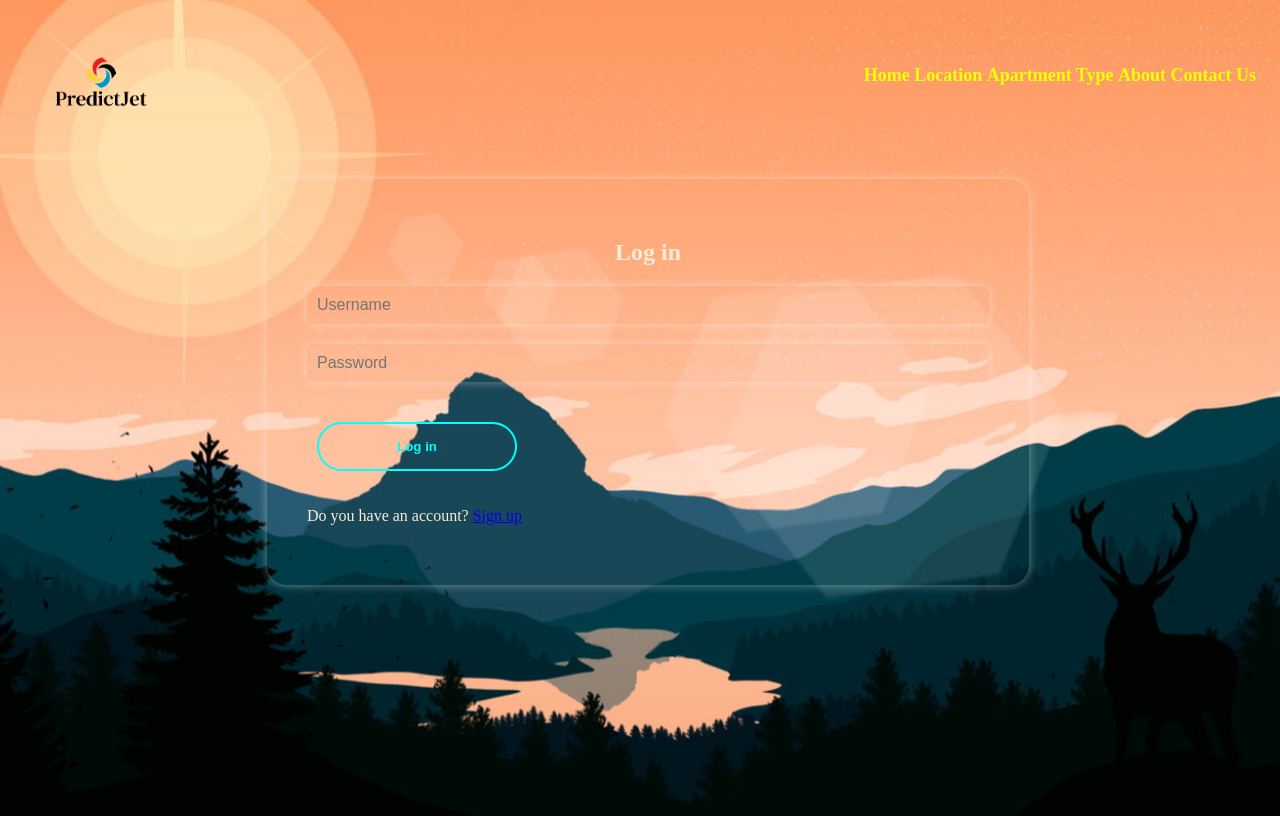
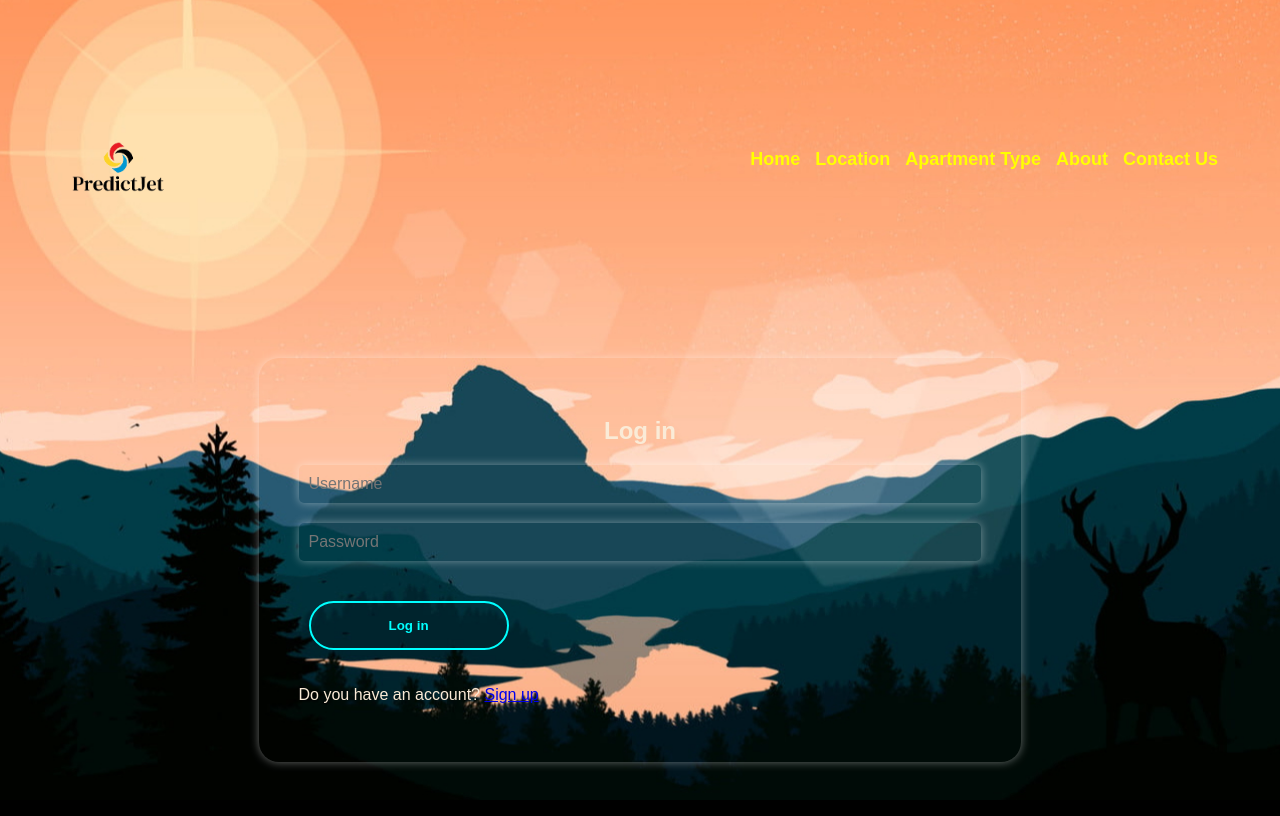
Before and after one commit to sayanhazra2000/Price_Prediction_Model, a PHP site: page /HTML/login.html in a window 1280 px wide. Run offline with PHP 8.4, Linux system fonts and the light colour scheme.

Commit message:
Initial Commit

```diff
--- a/CSS/login.css
+++ b/CSS/login.css
@@ -1,16 +1,26 @@
+*{
+    font-family: sans-serif;
+    box-sizing: border-box;
+}
 body {
+    margin: 0px;
     background: url(../IMAGE/login&signup.jpg);
-    /*linear-gradient(rgba(3, 3, 3, 0.619),rgba(112, 104, 26, 0.75)),*/
     background-size: cover;
     background-position: center;
     background-repeat: no-repeat;
     width: 100%;
     height: 100vh;
+    display: flex;
+    flex-direction: column;
+    justify-content: space-between;
+}
+.navbar a{
+    padding: 5px;
 }
 .navbar {
     width: 95%;
     margin: auto;
-    padding: 35px 20px;
+    padding: 35px 25px;
     display: flex;
     align-items: center;
     font-size: 18px;
@@ -32,6 +42,7 @@ body {
 .navbar ul li a {
     text-decoration: none;
     color: yellow;
+    padding: 10px, 30px;
     /* text-transform: uppercase; */
     font-weight: bold;
 }
@@ -68,7 +79,7 @@ body {
 }
 
 form {
-    margin-bottom: 20px;
+    margin-bottom: 18px;
 }
 
 input[type="text"],
--- a/HTML/login.html
+++ b/HTML/login.html
@@ -7,12 +7,8 @@
   <body>
     <div class="navbar">
       <img src="../IMAGE/logo.png" class="logo">
-      <!-- <nav>
-        <div class="logo"><h1 class="">L & P Pvt. Ltd.</h1></div>
-        <div class="menu"></div>
-      </nav> -->
       <ul>
-        <li><a href="#">Home</a></li>
+        <li><a href="../HTML/overview.html">Home</a></li>
           <li><a href="#">Location</a></li>
           <li><a href="#">Apartment Type</a></li>
           <li><a href="#">About</a></li>
```
Also changed, not shown: CSS/overview.css (+11 -5 lines), HTML/overview.html (+4 -7 lines).
